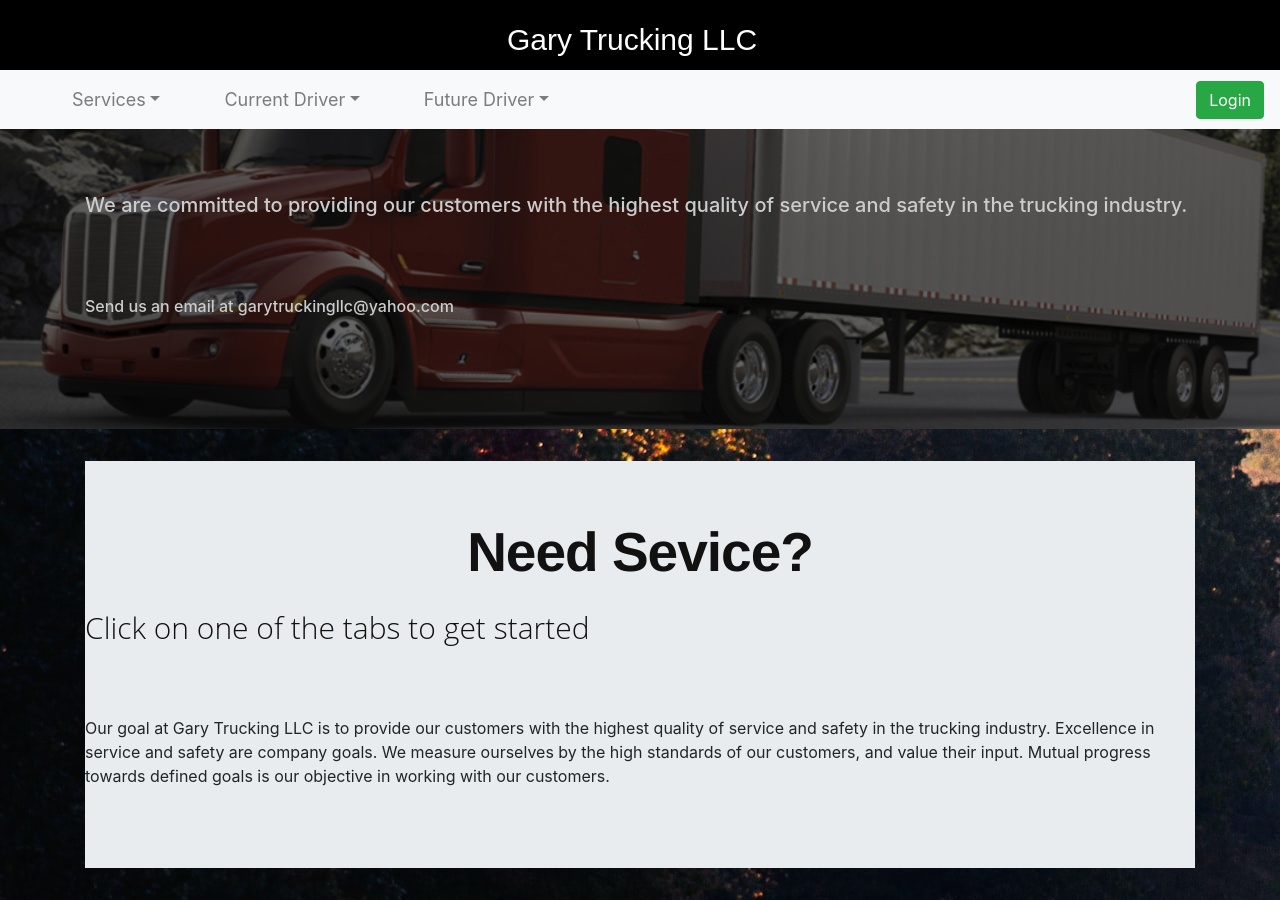
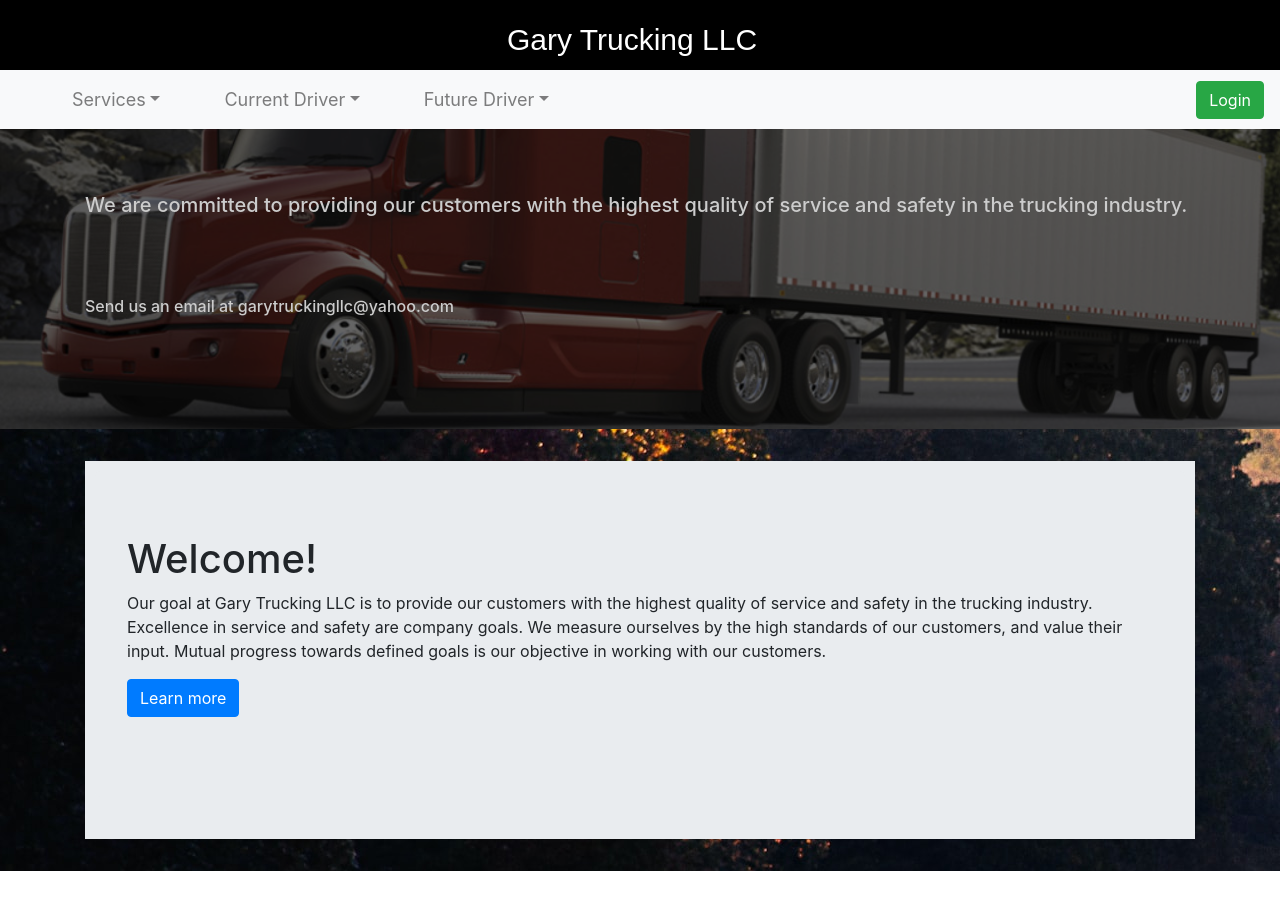
Before and after one commit to samidela/Trucking-Service-Management, a React (Create React App) app: page / in a window 1280 px wide. After the commit the page ends 871 px from the top, so only its background shows below. Built offline with nearby package versions, Linux system fonts and the light colour scheme; a web font is replaced by a local one.

Commit message:
made some

```diff
--- a/src/components/home.jsx
+++ b/src/components/home.jsx
@@ -1,17 +1,24 @@
 import React from "react";
 import road from "../Assets/road.jpg";
+import { Jumbotron, Button } from "react-bootstrap";
 
 export const Home = () => (
-  <div className=" jumbotron jumbotron-fluid  ">
-    <h1 className="home-h1">Need Sevice? </h1>
-    <br />
-    <h2 className="home-h2">Click on one of the tabs to get started</h2>
-    <p className="home-p3">
-      Our goal at Gary Trucking LLC is to provide our customers with the highest
-      quality of service and safety in the trucking industry. Excellence in
-      service and safety are company goals. We measure ourselves by the high
-      standards of our customers, and value their input. Mutual progress towards
-      defined goals is our objective in working with our customers.
-    </p>
+  <div className="layout jumbotron jumbotron-fluid container ">
+    <Jumbotron>
+      <h1>Welcome!</h1>
+      <p>
+        Our goal at Gary Trucking LLC is to provide our customers with the
+        highest quality of service and safety in the trucking industry.
+        Excellence in service and safety are company goals. We measure ourselves
+        by the high standards of our customers, and value their input. Mutual
+        progress towards defined goals is our objective in working with our
+        customers.
+      </p>
+      <p>
+        <Button variant="primary">Learn more</Button>
+      </p>
+    </Jumbotron>
   </div>
 );
+
+export default Home;
```
